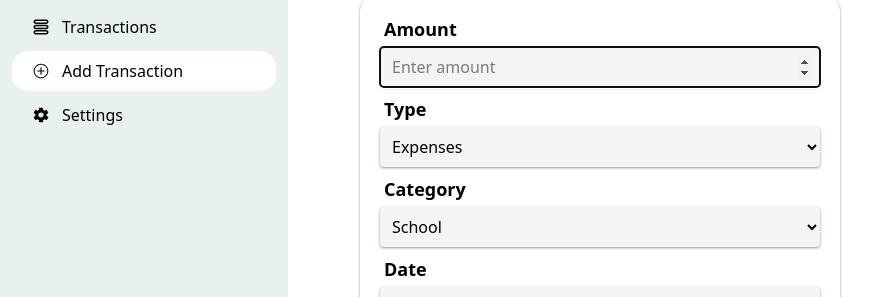
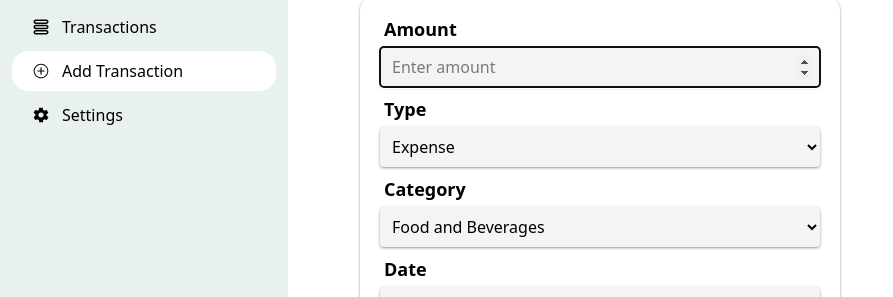
Before and after one commit to kenshiin1123/expense-tracker, a React (Vite) app: page /add in a window 1280 px wide. Shown: the part 125-422 px from the top of the page, without its empty margins (0-893 px from the left). Built offline with nearby package versions, Linux system fonts and the light colour scheme.

Commit message:
make chart function and calculate

```diff
--- a/src/components/Label.jsx
+++ b/src/components/Label.jsx
@@ -1,5 +1,3 @@
-import React from "react";
-
 export default function Label({ htmlfor, children }) {
   return (
     <label htmlFor={htmlfor} className="text-lg font-semibold indent-1">
--- a/src/components/PieChart.jsx
+++ b/src/components/PieChart.jsx
@@ -5,13 +5,21 @@ import Container from "./Container";
 
 ChartJS.register(ArcElement, Tooltip, Legend);
 
+export default function PieChart({ transactions }) {
+  const calculatedTransaction = summarizeCategoriesForChart(transactions);
   const data = {
-  labels: ["Food", "Transport", "Utilities"],
+    labels: calculatedTransaction.labels,
     datasets: [
       {
         label: "Expenses",
-      data: [450, 200, 150, 300],
-      backgroundColor: ["#f87171", "#60a5fa", "#fbbf24", "gray"], // red, blue, yellow
+        data: calculatedTransaction.data,
+        backgroundColor: [
+          "#ef4444", // Soft red (Food, Urgent)
+          "#3b82f6", // Vivid blue (Transport)
+          "#f59e0b", // Warm amber (Utilities)
+          "#10b981", // Emerald green (Gadgets/Savings)
+          "#6b7280", // Cool gray (Other)
+        ],
         borderColor: "#fff",
         borderWidth: 3,
         hoverOffset: 10,
@@ -33,7 +41,7 @@ const options = {
           color: "#374151",
           padding: 25,
           font: {
-          size: 16,
+            size: 10,
             weight: "bold",
           },
         },
@@ -54,7 +62,6 @@ const options = {
     },
   };
 
-export default function PieChart() {
   return (
     <Container additionalClasses={"mt-5 p-4"} noPadding={true}>
       <Header
@@ -71,3 +78,34 @@ export default function PieChart() {
     </Container>
   );
 }
+
+function summarizeCategoriesForChart(items) {
+  // 1. Filter only expenses
+  const expenseItems = items.filter((item) => item.type === "expense");
+
+  // 2. Aggregate totals by category
+  const categoryTotals = expenseItems.reduce((acc, { category, amount }) => {
+    acc[category] = (acc[category] || 0) + parseFloat(amount);
+    return acc;
+  }, {});
+
+  // 3. Sort categories by total descending
+  const sorted = Object.entries(categoryTotals)
+    .map(([category, total]) => ({ category, total }))
+    .sort((a, b) => b.total - a.total);
+
+  // 4. Get top 4 categories, rest grouped as "Other"
+  const topCategories = sorted.slice(0, 4);
+  const otherTotal = sorted.slice(4).reduce((sum, { total }) => sum + total, 0);
+
+  const finalCategories = [...topCategories];
+  if (sorted.length > 4) {
+    finalCategories.push({ category: "Other", total: otherTotal });
+  }
+
+  // 5. Split into labels and data arrays
+  const labels = finalCategories.map((entry) => entry.category);
+  const data = finalCategories.map((entry) => entry.total);
+
+  return { labels, data };
+}
--- a/src/components/StatCard.jsx
+++ b/src/components/StatCard.jsx
@@ -17,7 +17,7 @@ export default function StatCard({
       containerWidth = "w-[49%]";
       backgroundColor = "bg-blue-100";
       break;
-    case "expenses":
+    case "expense":
       containerWidth = "w-[49%]";
       backgroundColor = "bg-red-100";
       textColor = "text-red-900";
--- a/src/components/TransactionCard.jsx
+++ b/src/components/TransactionCard.jsx
@@ -16,11 +16,11 @@ export default function TransactionCard({
   duration,
   id,
 }) {
-  let title = "Expenses";
+  let title = "Expense";
   let bg = "bg-red-600";
   let icon = <IoArrowDownOutline className="text-4xl " />;
-  if (type === "expenses") {
-    title = "Expenses";
+  if (type === "expense") {
+    title = "Expense";
   } else if (type === "income") {
     title = "Income";
     bg = "bg-blue-600";
@@ -54,10 +54,10 @@ export default function TransactionCard({
       </div>
       <h1
         className={`text-xl font-semibold ${
-          type === "expenses" ? "text-red-600" : "text-green-600"
+          type === "expense" ? "text-red-600" : "text-green-600"
         } ml-auto`}
       >
-        {type === "expenses" && "-"}
+        {type === "expense" && "-"}
         {moneyCurrency}
         {amount}
       </h1>
--- a/src/pages/AddTransaction.jsx
+++ b/src/pages/AddTransaction.jsx
@@ -104,7 +104,7 @@ const TypeDropDown = ({ ref }) => {
         className="bg-gray-100 rounded p-2 shadow-sm shadow-gray-400"
         ref={ref}
       >
-        <option value="expenses">Expenses</option>
+        <option value="expense">Expense</option>
         <option value="income">Income</option>
       </select>
     </Section>
@@ -112,6 +112,21 @@ const TypeDropDown = ({ ref }) => {
 };
 
 const CategoryDropDown = ({ ref }) => {
+  const categories = [
+    "Food and Beverages",
+    "Groceries",
+    "Transport",
+    "Utilities",
+    "Health",
+    "Entertainment",
+    "Freelance",
+    "Investment",
+    "Salary",
+    "School",
+    "Shopping",
+    "Other",
+  ];
+
   return (
     <Section>
       <Label htmlfor={"category"}>Category</Label>
@@ -121,16 +136,11 @@ const CategoryDropDown = ({ ref }) => {
         className="bg-gray-100 rounded p-2 shadow-sm shadow-gray-400"
         ref={ref}
       >
-        <option value="School">School</option>
-        <option value="Groceries">Groceries</option>
-        <option value="Transport">Transport</option>
-        <option value="Utilities">Utilities</option>
-        <option value="Entertainment">Entertainment</option>
-        <option value="Health">Health</option>
-        <option value="Shopping">Shopping</option>
-        <option value="Salary">Salary</option>
-        <option value="Investment">Investment</option>
-        <option value="Other">Other</option>
+        {categories.map((cat) => (
+          <option key={cat} value={cat}>
+            {cat}
+          </option>
+        ))}
       </select>
     </Section>
   );
--- a/src/pages/Dashboard.jsx
+++ b/src/pages/Dashboard.jsx
@@ -11,6 +11,8 @@ export default function Dashboard() {
   const totalExpenses = useSelector((state) => state.transaction.totalExpenses);
   const totalIncome = useSelector((state) => state.transaction.totalIncome);
   const balance = useSelector((state) => state.transaction.balance);
+  const transactions = useSelector((state) => state.transaction.transactions);
+
   return (
     <>
       <Header>Dashoard</Header>
@@ -26,11 +28,11 @@ export default function Dashboard() {
         <StatCard
           title={"Total Expenses"}
           value={totalExpenses}
-          type="expenses"
+          type="expense"
           size={"medium"}
         />
       </section>
-      <PieChart />
+      {transactions.length > 0 && <PieChart transactions={transactions} />}
     </>
   );
 }
--- a/src/store/transaction.js
+++ b/src/store/transaction.js
@@ -4,13 +4,13 @@ import { v4 as uuid } from "uuid";
 const seed = [
   {
     type: "income",
-    category: "Freelance Project",
+    category: "Freelancing",
     amount: "350.00",
     date: "May 17, 2025",
     id: uuid(),
   },
   {
-    type: "expenses",
+    type: "expense",
     category: "Groceries",
     amount: "48.75",
     date: "May 18, 2025",
@@ -24,14 +24,14 @@ const seed = [
     id: uuid(),
   },
   {
-    type: "expenses",
+    type: "expense",
     category: "Utilities",
     amount: "120.00",
     date: "May 14, 2025",
     id: uuid(),
   },
   {
-    type: "expenses",
+    type: "expense",
     category: "Restaurant",
     amount: "65.20",
     date: "May 13, 2025",
@@ -45,7 +45,7 @@ const seed = [
     id: uuid(),
   },
   {
-    type: "expenses",
+    type: "expense",
     category: "Transport",
     amount: "30.50",
     date: "May 11, 2025",
@@ -55,6 +55,7 @@ const seed = [
 
 const initialState = {
   transactions: [...seed],
+  top5Transaction: [],
   totalExpenses: 0,
   totalIncome: 0,
   balance: 0,
@@ -78,7 +79,7 @@ const transactionSlice = createSlice({
       state.balance = state.totalIncome - state.totalExpenses;
     },
     calculateExpenses(state) {
-      state.totalExpenses = sum(state.transactions, "expenses");
+      state.totalExpenses = sum(state.transactions, "expense");
     },
     calculateIncome(state) {
       state.totalIncome = sum(state.transactions, "income");
@@ -92,6 +93,9 @@ const transactionSlice = createSlice({
         (transaction) => transaction.id !== id
       );
     },
+    getTransactions(state) {
+      return state.transactions;
+    },
   },
 });
 
```
Lines whose indentation alone changed are shown as unchanged.
